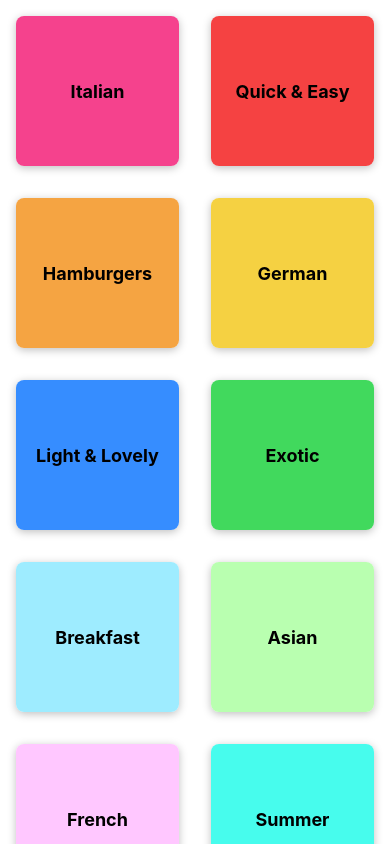
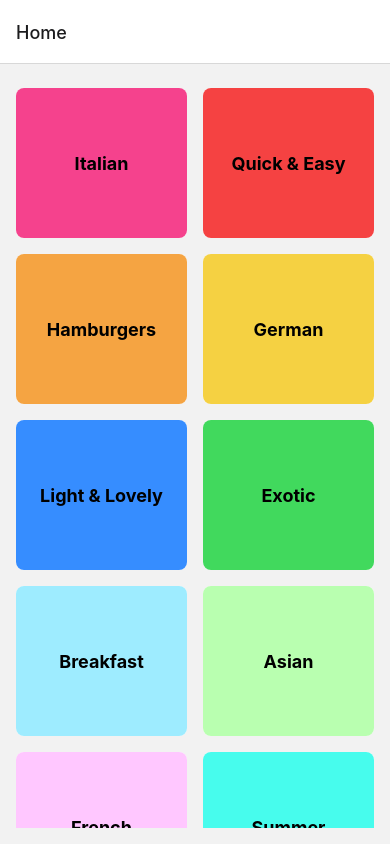
Before and after one commit to mahdirasti/meals-app, a React Native app: screen /Home in a window 390 px wide. Built offline with nearby package versions, Linux system fonts and the light colour scheme.

Commit message:
add native navigator to the app thankfully to the @react-navigation/native-stack and @react-navigation/native

```diff
--- a/App.js
+++ b/App.js
@@ -1,21 +1,24 @@
-import { SafeAreaView, StyleSheet, Text, View } from "react-native"
+import CategoriesScreen from "./screens/CategoriesScreen"
+import MealsOverviewScreen from "./screens/MealsOverviewScreen"
+import { NavigationContainer } from "@react-navigation/native"
+import { StatusBar } from "expo-status-bar"
+import { StyleSheet } from "react-native"
+import { createNativeStackNavigator } from "@react-navigation/native-stack"
 
-import CategoriesScreen from "./screens/CategoriesScreen"
-import { StatusBar } from "expo-status-bar"
+const Stack = createNativeStackNavigator()
 
 export default function App() {
   return (
     <>
       <StatusBar style="light" />
-      <SafeAreaView style={styles.rootScreen}>
-        <CategoriesScreen />
-      </SafeAreaView>
+      <NavigationContainer>
+        <Stack.Navigator>
+          <Stack.Screen name="Home" component={CategoriesScreen} />
+          <Stack.Screen name="MealsOverView" component={MealsOverviewScreen} />
+        </Stack.Navigator>
+      </NavigationContainer>
     </>
   )
 }
 
-const styles = StyleSheet.create({
-  rootScreen: {
-    flex: 1
-  }
-})
+const styles = StyleSheet.create({})
--- a/components/CategoryGridTile.js
+++ b/components/CategoryGridTile.js
@@ -2,7 +2,7 @@
 
 import React from "react"
 
-export default function CategoryGridTile({ title, color }) {
+export default function CategoryGridTile({ title, color, onPress }) {
   return (
     <View style={styles.gridItem}>
       <Pressable
@@ -10,6 +10,7 @@
           pressed ? [styles.button, styles.buttonPressed] : styles.button
         }
         anroid_ripple={"#ccc"}
+        onPress={onPress}
       >
         <View style={[styles.innerContainer, { backgroundColor: color }]}>
           <Text style={styles.title}>{title}</Text>
@@ -22,15 +23,11 @@
 const styles = StyleSheet.create({
   gridItem: {
     flex: 1,
-    margin: 16,
+    margin: 8,
     height: 150,
     borderRadius: 8,
     backgroundColor: "#fff",
     elevation: 4,
-    shadowColor: "black",
-    shadowOpacity: 0.25,
-    shadowOffset: { width: 0, height: 2 },
-    shadowRadius: 8,
     overflow: Platform.select({ android: "hidden" })
   },
   button: {
--- a/package.json
+++ b/package.json
@@ -9,10 +9,14 @@
     "web": "expo start --web"
   },
   "dependencies": {
+    "@react-navigation/native": "^6.1.6",
+    "@react-navigation/native-stack": "^6.9.12",
     "expo": "~48.0.15",
     "expo-status-bar": "~1.4.4",
     "react": "18.2.0",
-    "react-native": "0.71.7"
+    "react-native": "0.71.7",
+    "react-native-safe-area-context": "4.5.0",
+    "react-native-screens": "~3.20.0"
   },
   "devDependencies": {
     "@babel/core": "^7.20.0"
--- a/screens/CategoriesScreen.js
+++ b/screens/CategoriesScreen.js
@@ -1,18 +1,38 @@
+import { FlatList, StyleSheet } from "react-native"
+
 import { CATEGORIES } from "../data/dummy_data"
 import CategoryGridTile from "../components/CategoryGridTile"
-import { FlatList } from "react-native"
 import React from "react"
 
-function renderCategoryItem({ item }) {
-  return <CategoryGridTile title={item.title} color={item.color} />
-}
-export default function CategoriesScreen() {
+export default function CategoriesScreen({ navigation }) {
+  function renderCategoryItem({ item }) {
+    const pressHandler = () => {
+      navigation.navigate("MealsOverView")
+    }
+
+    return (
+      <CategoryGridTile
+        title={item.title}
+        color={item.color}
+        onPress={pressHandler}
+      />
+    )
+  }
+
   return (
     <FlatList
       data={CATEGORIES}
       keyExtractor={(item) => item.id}
       renderItem={renderCategoryItem}
       numColumns={2}
+      style={styles.container}
     />
   )
 }
+
+const styles = StyleSheet.create({
+  container: {
+    marginHorizontal: 8,
+    marginVertical: 16
+  }
+})
--- /dev/null
+++ b/screens/MealsOverviewScreen.js
@@ -0,0 +1,19 @@
+import { StyleSheet, Text, View } from "react-native"
+
+import { MEALS } from "../data/dummy_data"
+import React from "react"
+
+export default function MealsOverviewScreen() {
+  return (
+    <View style={styles.container}>
+      <Text>Meals Overview Screen</Text>
+    </View>
+  )
+}
+
+const styles = StyleSheet.create({
+  container: {
+    flex: 1,
+    padding: 16
+  }
+})
```
Also changed, not shown: 2 other files (tests, documents, lock files or other folders).
